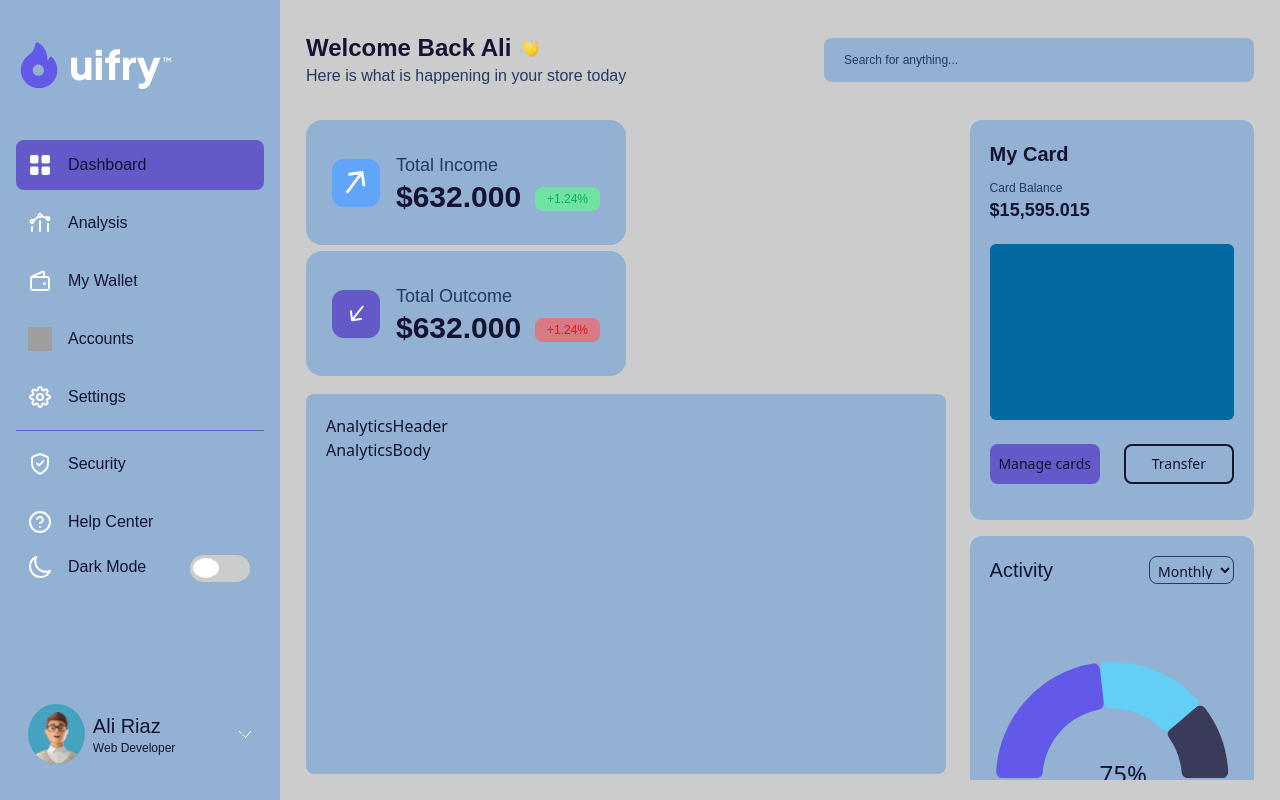
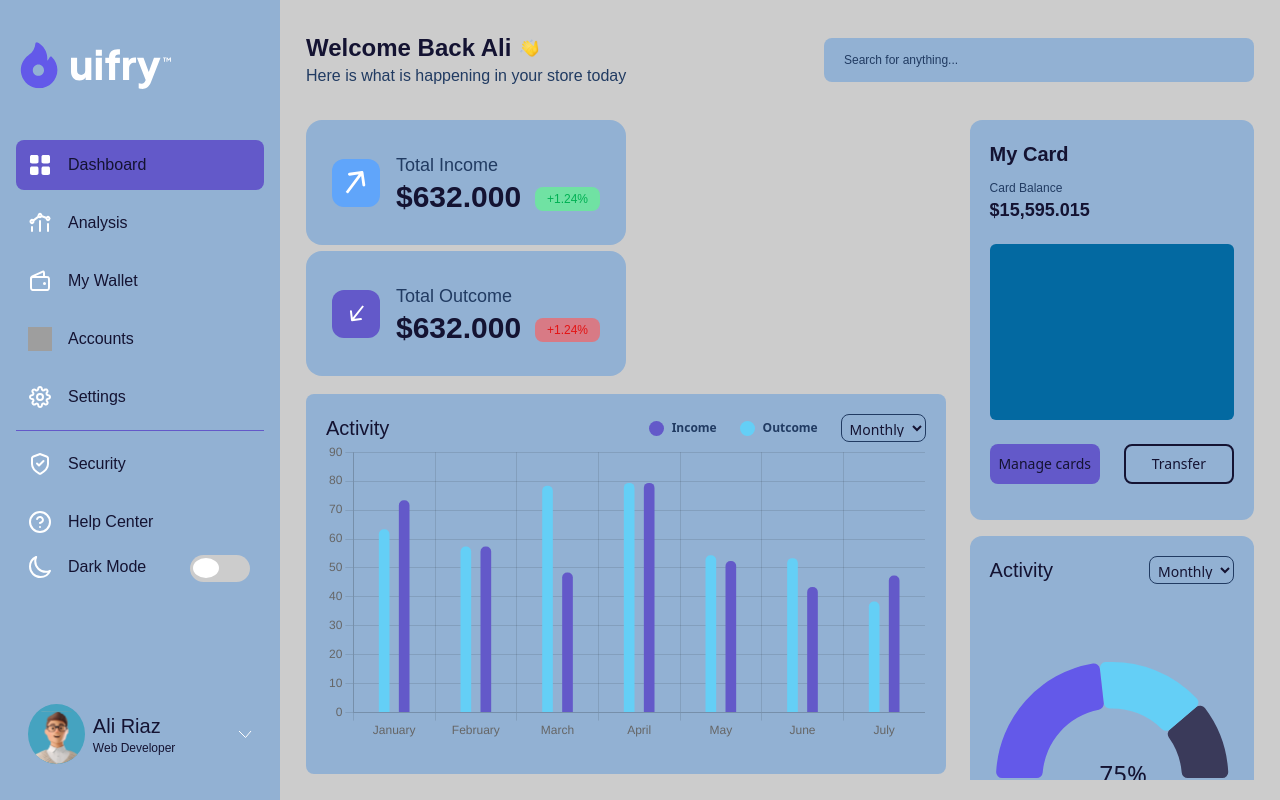
Before and after one commit to Emmijozzy/uifry-dashboard, a React (Vite) app: page / in a window 1280 px wide. Built offline with nearby package versions, Linux system fonts and the light colour scheme; grey boxes are pictures that could not be loaded; a web font is replaced by a local one.

Commit message:
analytics componenet updated

```diff
--- a/package.json
+++ b/package.json
@@ -13,9 +13,11 @@
     "@mui/icons-material": "^5.11.16",
     "@nivo/core": "^0.80.0",
     "@nivo/pie": "^0.80.0",
+    "chart.js": "^4.2.1",
     "localforage": "^1.10.0",
     "match-sorter": "^6.3.1",
     "react": "^18.2.0",
+    "react-chartjs-2": "^5.2.0",
     "react-dom": "^18.2.0",
     "react-icon": "^1.0.0",
     "react-icons": "^4.8.0",
--- a/src/components/Analytics/AnalyticsBody.tsx
+++ b/src/components/Analytics/AnalyticsBody.tsx
@@ -1,11 +1,81 @@
-import React from 'react'
+import {
+    Chart as ChartJS,
+    CategoryScale,
+    LinearScale,
+    BarElement,
+    Title,
+    Tooltip,
+    Legend,
+  } from 'chart.js';
+import { useState } from 'react';
+import { Bar } from 'react-chartjs-2';
 
 type Props = {}
 
+ChartJS.register(
+    CategoryScale,
+    LinearScale,
+    BarElement,
+    Title,
+    Tooltip,
+    Legend
+);
+
+
 const AnalyticsBody = (props: Props) => {
-  return (
-    <div>AnalyticsBody</div>
-  )
+    const labels = ['January', 'February', 'March', 'April', 'May', 'June', 'July'];
+    const [data, setData] = useState({
+      labels: labels,
+      datasets: [
+            {
+            data: [65, 59, 80, 81, 56, 55, 40],
+            label: 'Input',
+            hoverBackgroundColor: ' #4ab1d7fc',
+            hoverBorderColor: '#0000',
+            backgroundColor: '#64cff6',
+            borderColor: '#0000',
+            borderWidth: 5,
+            borderRadius: 30,
+            barThickness: 20,
+            },
+            {
+            data: [75, 59, 50, 81, 54, 45, 49],
+            label: 'Output',
+            borderColor: '#5550',
+            hoverBackgroundColor: ' #6359c9',
+            // hoverBorderColor: 'rgba(255,99,132,1)',
+            borderWidth: 5,
+            backgroundColor: '#6359c9',
+            borderRadius: 30,
+            barThickness: 20,
+
+            }
+      ]
+    });
+
+    return (
+      <div className='h-full w-full'>
+        <Bar
+         options={options}
+          data={data}
+        />
+      </div>
+    );
 }
 
 export default AnalyticsBody
+
+export const options = {
+    plugins: {
+        legend: {
+            display: false // Hide legend
+        }
+    },
+    responsive: true,
+    interaction: {
+      mode: 'index' as const,
+      intersect: true,
+    },
+    barSpacing: 0.8, // adjust this value to set spacing between bars
+    categorySpacing: 0.9 //
+  };
--- a/src/components/Analytics/AnalyticsHeader.tsx
+++ b/src/components/Analytics/AnalyticsHeader.tsx
@@ -4,7 +4,26 @@ type Props = {}
 
 const AnalyticsHeader = (props: Props) => {
   return (
-    <div>AnalyticsHeader</div>
+    <div className='w-full h-[80px] md:h-7 flex justify-between'>
+        <h2 className='font-primary font-medium text-xl'>Activity</h2>
+        <div className='flex flex-col md:flex-row w-[50%] justify-between'>
+            <div className='flex-1 flex h-full md:w-[50%] items-center justify-evenly '>
+                <div className='flex items-center'>
+                    <div className='bg-primary h-[15px] w-[15px] rounded-full mr-2'></div>
+                    <p className='text-xs text-lighttext2 dark:text-darktext2 md:inline font-bold'>Income</p>
+                </div>
+                <div className='flex items-center' >
+                    <div className='bg-secondary h-[15px] w-[15px] rounded-full mr-2'></div>
+                    <p className='text-xs text-lighttext2 dark:text-darktext2 font-bold'>Outcome</p>
+                </div>
+            </div>
+            <select className='bg-transparent border-solid border-[1px] dark:border-[#8C89B4] border-lighttext2 text-sm p-1 rounded-lg order-first md:order-last'>
+                <option className='bg-transperent'>Monthly</option>
+                <option>Weekly</option>
+                <option>Daily</option>
+            </select>
+        </div>
+    </div>
   )
 }
 
--- a/src/components/Analytics/index.tsx
+++ b/src/components/Analytics/index.tsx
@@ -7,7 +7,7 @@ type Props = {}
 const Analytics = (props: Props) => {
   return (
     <div className='h-[380px] w-full p-5 dark:bg-darkbg2 bg-lightbg2 mb-6 rounded-lg'>
-        <div>
+        <div className='w-full h-full'>
             <AnalyticsHeader />
             <AnalyticsBody />
         </div>
--- a/src/components/Transacttion/TableBody.tsx
+++ b/src/components/Transacttion/TableBody.tsx
@@ -4,7 +4,9 @@ type Props = {}
 
 const TableBody = (props: Props) => {
   return (
-    <div>TableBody</div>
+    <div className='justify-self-stretch'>
+
+    </div>
   )
 }
 
--- a/src/components/Transacttion/TableHead.tsx
+++ b/src/components/Transacttion/TableHead.tsx
@@ -4,7 +4,19 @@ type Props = {}
 
 const TableHead = (props: Props) => {
   return (
-    <div>TableHead</div>
+    <div className='w-full h-7 flex justify-between'>
+        <h2 className='font-primary font-medium text-xl'>Transaction</h2>
+        <div>
+            <div className=''>
+
+            </div>
+            <select className='bg-transparent border-solid border-[1px] dark:border-[#8C89B4] border-lighttext2 text-sm p-1 rounded-lg'>
+                <option className='bg-transperent'>Monthly</option>
+                <option>Weekly</option>
+                <option>Daily</option>
+            </select>
+        </div>
+    </div>
   )
 }
 
--- a/src/components/Transacttion/index.tsx
+++ b/src/components/Transacttion/index.tsx
@@ -7,9 +7,9 @@ type Props = {}
 const Transaction = (props: Props) => {
   return (
     <div className='h-[360px] w-full p-5 dark:bg-darkbg2 bg-lightbg2 mb-6 rounded-lg'>
-        <div className='w-full h-full overflow-x-auto overflow-y-hidden'>
+        <div className='w-full h-full overflow-x-auto overflow-y-hidden flex flex-col justify-stretch'>
+            <TableHead />
             <TableBody />
-            <TableHead />
         </div>
     </div>
   )
--- a/src/components/analysis/BarChart.tsx
+++ /dev/null
@@ -1,11 +0,0 @@
-import React from 'react'
-
-type Props = {}
-
-const BarChart = (props: Props) => {
-  return (
-    <div>BarChart</div>
-  )
-}
-
-export default BarChart
--- a/src/components/analysis/Period.tsx
+++ /dev/null
@@ -1,11 +0,0 @@
-import React from 'react'
-
-type Props = {}
-
-const Period = (props: Props) => {
-  return (
-    <div>Period</div>
-  )
-}
-
-export default Period
```
Also changed, not shown: 1 other file (tests, documents, lock files or other folders).
